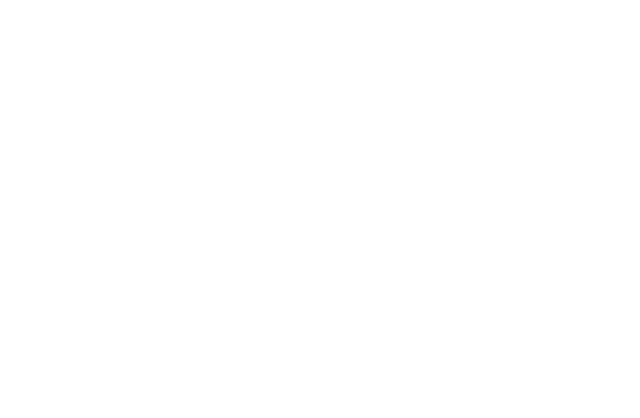
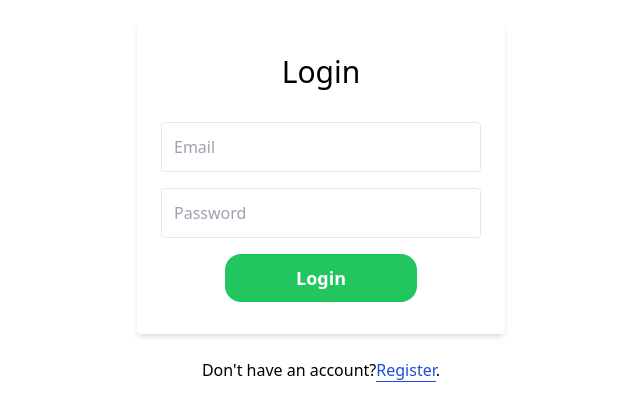
Before and after one commit to tanishqaarora/e--commerce-react, a React (Create React App) app: page /login in a window 1280 px wide. Before the commit this address had no page. Shown: the part 198-616 px from the top of the page, without its empty margins (319-959 px from the left). Built offline with nearby package versions, Linux system fonts and the light colour scheme.

Commit message:
user login

```diff
--- a/src/App.js
+++ b/src/App.js
@@ -2,8 +2,8 @@
 import { Routes, Route } from 'react-router-dom';
 import './App.css';
 import Navbar from './components/Navbar';
-import Register from './components/Register'
-
+import Register from './components/Register';
+import Login from './components/Login';
 
 function App() {
   return (
@@ -11,6 +11,7 @@
       <Routes>
         <Route path='/' element={ <Navbar/> }/>
         <Route path='/register' element={ <Register/> }/>
+        <Route path='/login' element={ <Login/> }/>
       </Routes>
     </div>
   );
--- /dev/null
+++ b/src/components/Login.js
@@ -0,0 +1,111 @@
+import React, { useState } from 'react';
+import { useForm } from 'react-hook-form';
+import { ToastContainer, toast } from 'react-toastify';
+import 'react-toastify/dist/ReactToastify.css';
+
+const Login = () => {
+    const { register, handleSubmit, formState: { errors }, reset } = useForm();
+    const initialState = { id: null, email: '', password:'' }
+    const [login, setLogin] = useState(initialState);
+
+    const handleInputChange = (e) => {
+        const { name, value } = e.target;
+        setLogin((login) => ({ ...login, [name]: value} ));
+    };
+
+    const onSubmit = async() => {
+        try {
+            const response = await fetch('http://localhost:3003/login', {
+            method: 'POST',
+            body: JSON.stringify(login),
+            headers: {
+                "Content-Type":'application/json',
+                "Accept":'application.json'
+            }
+            })
+            const result = await response.json();
+
+            if(response.status === 400) {
+                toast.error(result.message, {
+                    position: 'top-center',
+                    autoClose: 3000
+                })
+            } else {
+                // Show success message
+                toast.success('Log in Successfully!', {
+                    position: 'top-center',
+                    autoClose: 3000
+                });
+            }
+            setLogin(initialState);
+            reset();
+        }
+        catch(error) {
+            toast.error("Registration failed. Please try again.");
+        }
+    };
+
+    return (
+    <>
+        <form onSubmit={handleSubmit(onSubmit)}>
+            <div class="bg-grey-lighter min-h-screen flex flex-col">
+                <div class="container max-w-sm mx-auto flex-1 flex flex-col items-center justify-center px-2">
+                    <div class="bg-yellow px-6 py-8 rounded shadow-md text-black w-full">
+                        <h1 class="mb-8 text-3xl text-center">Login</h1>
+                        <input
+                            type="text"
+                            class="block border border-grey-light w-full p-3 rounded mb-4"
+                            name="email"
+                            {...register("email", {
+                                required: {
+                                    value: true,
+                                    message: "required"
+                                },
+                                pattern: {
+                                    value: /[^\s@]+@[^\s@]+\.[^\s@]+/gi,
+                                    message: "invalid email"
+                                }
+                            })}
+                            value={login.email}
+                            onChange={handleInputChange}
+                            placeholder="Email"
+                        />
+                        {errors.email && <p class="text-red-700">{errors.email.message}</p>}
+
+                        <input
+                            type="password"
+                            class="block border border-grey-light w-full p-3 rounded mb-4"
+                            name="password"
+                            {...register("password", {
+                                required: {
+                                    value: true,
+                                    message: "required"
+                                }
+                            })}
+                            value={login.password}
+                            onChange={handleInputChange}
+                            placeholder="Password"
+                        />
+                        {errors.password && <p class="text-red-700">{errors.password.message}</p>}
+
+                        <button class="group relative h-12 w-48 overflow-hidden rounded-2xl bg-green-500 text-lg font-bold text-white" >
+                            Login
+                            <div class="absolute inset-0 h-full w-full scale-0 rounded-2xl transition-all duration-300 group-hover:scale-100 group-hover:bg-white/30" ></div>
+                        </button>
+                    </div>
+
+                    <div class="text-grey-dark mt-6">
+                        Don't have an account?
+                        <a class="no-underline border-b border-blue-700 text-blue-700" href="/register">
+                            Register
+                        </a>.
+                    </div>
+                </div>
+            </div>
+        </form>
+        <ToastContainer />
+    </>
+    )
+}
+
+export default Login;
```
